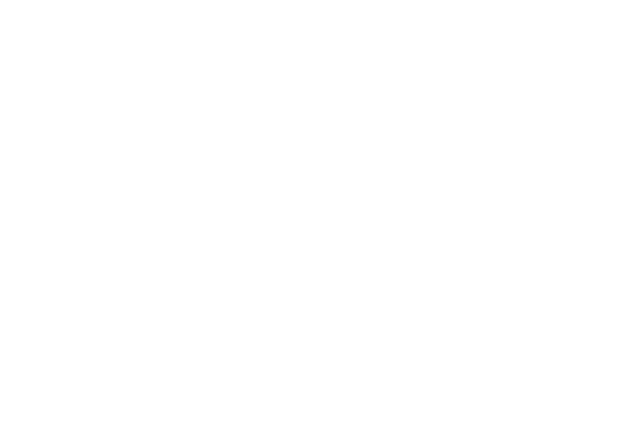
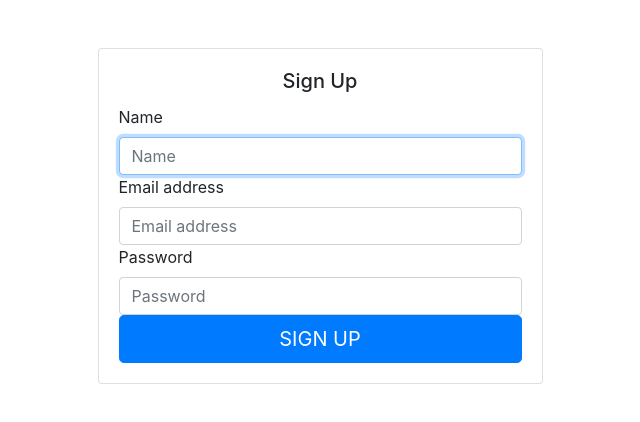
Before and after one commit to Sallykyki/meeting-package, a React (Create React App) app: page /signup in a window 1280 px wide. Shown: the top 422 px of the page, without its empty margins (320-960 px from the left). Built offline with nearby package versions, Linux system fonts and the light colour scheme.

Commit message:
add sign up page

```diff
--- a/src/containers/App/App.jsx
+++ b/src/containers/App/App.jsx
@@ -1,12 +1,14 @@
 import React, {Component} from "react";
 import {BrowserRouter, Switch, Route} from "react-router-dom";
 import LoginPage from "../LoginPage";
+import SignupPage from "../SignupPage/SignupPage";
 class App extends Component {
   render() {
     return (
       <BrowserRouter>
         <Switch>
           <Route exact path="/" component={LoginPage} />
+          <Route exact path="/signup" component={SignupPage} />
           {/* <Route path="/booking" component={BookingList} /> */}
           {/* <Route path="/booking" component={Booking} /> */}
         </Switch>
--- a/src/containers/LoginPage/LoginPage.jsx
+++ b/src/containers/LoginPage/LoginPage.jsx
@@ -1,5 +1,5 @@
 import React, {Component} from "react";
-
+import {Link} from "react-router-dom";
 class LoginPage extends Component {
   render() {
     return (
@@ -32,7 +32,9 @@
                     />
                   </div>
                   <div>
-                    <p>Don't have an account? Sign up</p>
+                    <Link to="/signup">
+                      <p>Don't have an account? Sign up</p>
+                    </Link>
                   </div>
                   <button className="btn btn-lg btn-primary btn-block text-uppercase">Sign in</button>
                 </form>
--- /dev/null
+++ b/src/containers/SignupPage/SignupPage.jsx
@@ -0,0 +1,85 @@
+import React, {Component} from "react";
+
+class SignupPage extends Component {
+  constructor(props) {
+    super(props);
+    this.state = {name: "", email: "", password: ""};
+  }
+
+  onNameChange = (e) => {
+    const name = e.target.value;
+    this.setState(() => ({name}));
+  };
+
+  onEmailChange = (e) => {
+    const email = e.target.value;
+    this.setState(() => ({email}));
+  };
+
+  onPasswordChange = (e) => {
+    const password = e.target.value;
+    this.setState(() => ({password}));
+  };
+
+  handleSubmit = (e) => {
+    alert("A name was submitted: " + this.state.email);
+    e.preventDefault();
+  };
+
+  render() {
+    return (
+      <div className="container">
+        <div className="row">
+          <div className="col-sm-9 col-md-7 col-lg-5 mx-auto">
+            <div className="card card-signin my-5">
+              <div className="card-body">
+                <h5 className="card-title text-center">Sign Up</h5>
+                <form className="form-signin" onSubmit={this.handleSubmit}>
+                  <div className="form-label-group">
+                    <label htmlFor="inputName">Name</label>
+                    <input
+                      id="inputName"
+                      className="form-control"
+                      placeholder="Name"
+                      onChange={this.onNameChange}
+                      value={this.state.name}
+                      required
+                      autoFocus
+                    />
+                  </div>
+                  <div className="form-label-group">
+                    <label htmlFor="inputEmail">Email address</label>
+                    <input
+                      type="email"
+                      id="inputEmail"
+                      className="form-control"
+                      placeholder="Email address"
+                      onChange={this.onEmailChange}
+                      value={this.state.email}
+                      required
+                    />
+                  </div>
+                  <div className="form-label-group">
+                    <label htmlFor="inputPassword">Password</label>
+                    <input
+                      type="password"
+                      id="inputPassword"
+                      className="form-control"
+                      placeholder="Password"
+                      onChange={this.onPasswordChange}
+                      value={this.state.password}
+                      required
+                    />
+                  </div>
+                  <button className="btn btn-lg btn-primary btn-block text-uppercase">Sign up</button>
+                </form>
+              </div>
+            </div>
+          </div>
+        </div>
+      </div>
+    );
+  }
+}
+
+export default SignupPage;
--- /dev/null
+++ b/src/containers/SignupPage/index.js
@@ -0,0 +1,3 @@
+import SignupPage from "./SignupPage";
+
+export default SignupPage;
```
